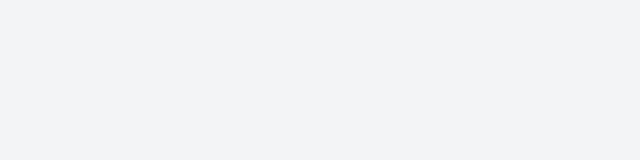
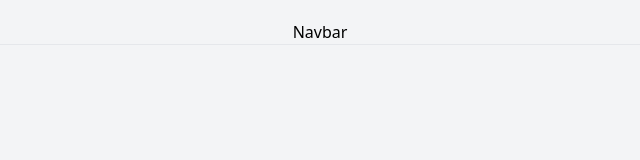
Before and after one commit to Upendrasahu99/khojo, a React (Create React App) app: page / in a window 1280 px wide. Shown: the top 160 px of the page, without its empty margins (320-960 px from the left). Built offline with nearby package versions, Linux system fonts and the light colour scheme.

Commit message:
Add initial Navbar structure with Tailwind classes

```diff
--- a/src/App.js
+++ b/src/App.js
@@ -6,11 +6,12 @@
 const App = () => {
 
   const [darkTheme, setDarkTheme] = useState(false);
-console.log(darkTheme);
+
   return(
     <div className={darkTheme ? 'dark' : ''}>
 
       <div className="bg-gray-100 dark:bg-gray-900 dark:text-gray-200 h-screen">
+        <Navbar/>
       </div>
     </div>
   )
--- a/src/components/Navbar.jsx
+++ b/src/components/Navbar.jsx
@@ -2,7 +2,11 @@
 
 const Navbar = () => {
   return (
-    <div>Navbar</div>
+    <div className='p-5 pb-0 flex flex-wrap sm:justify-between justify-center items-center border-b dark:border-gray-700 border-gray-200'>
+      <div className="flex justify-center items-center space-x-5 w-screen">
+        Navbar
+      </div>
+    </div>
   )
 }
 
```
